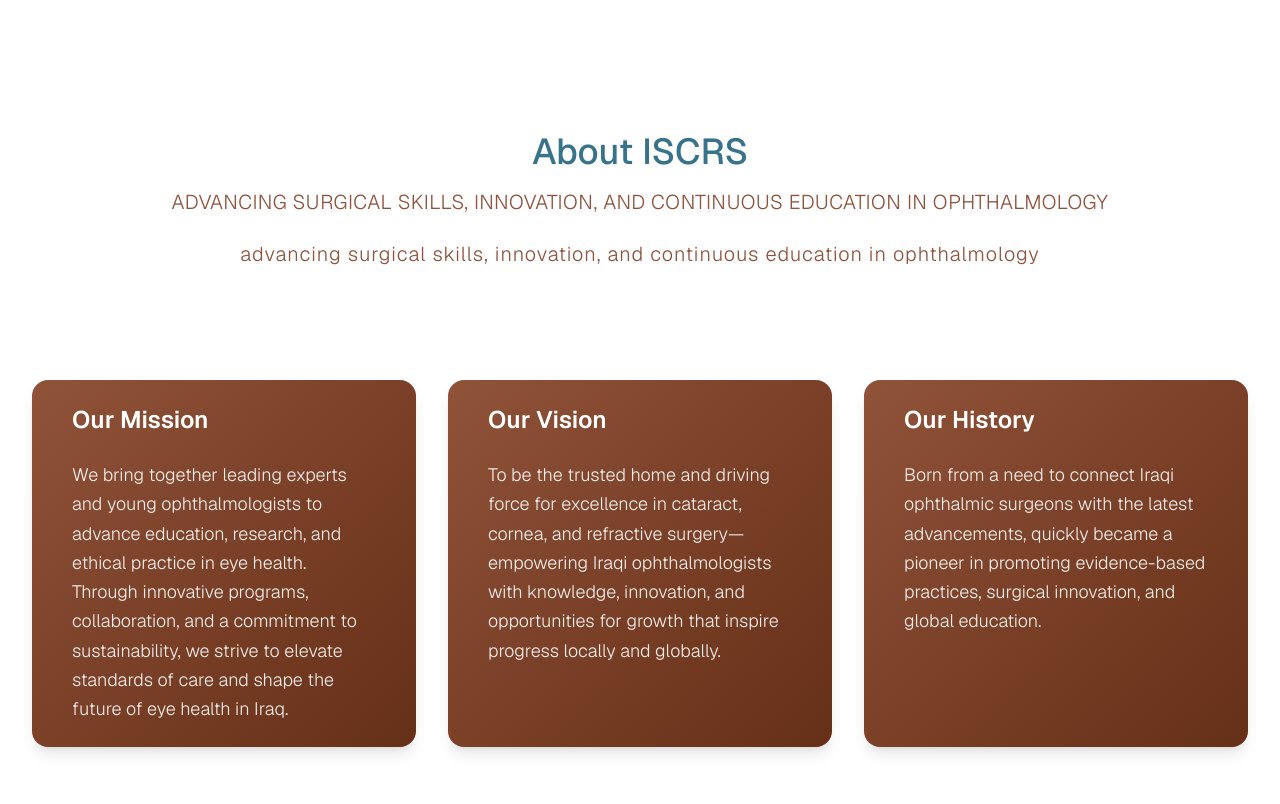
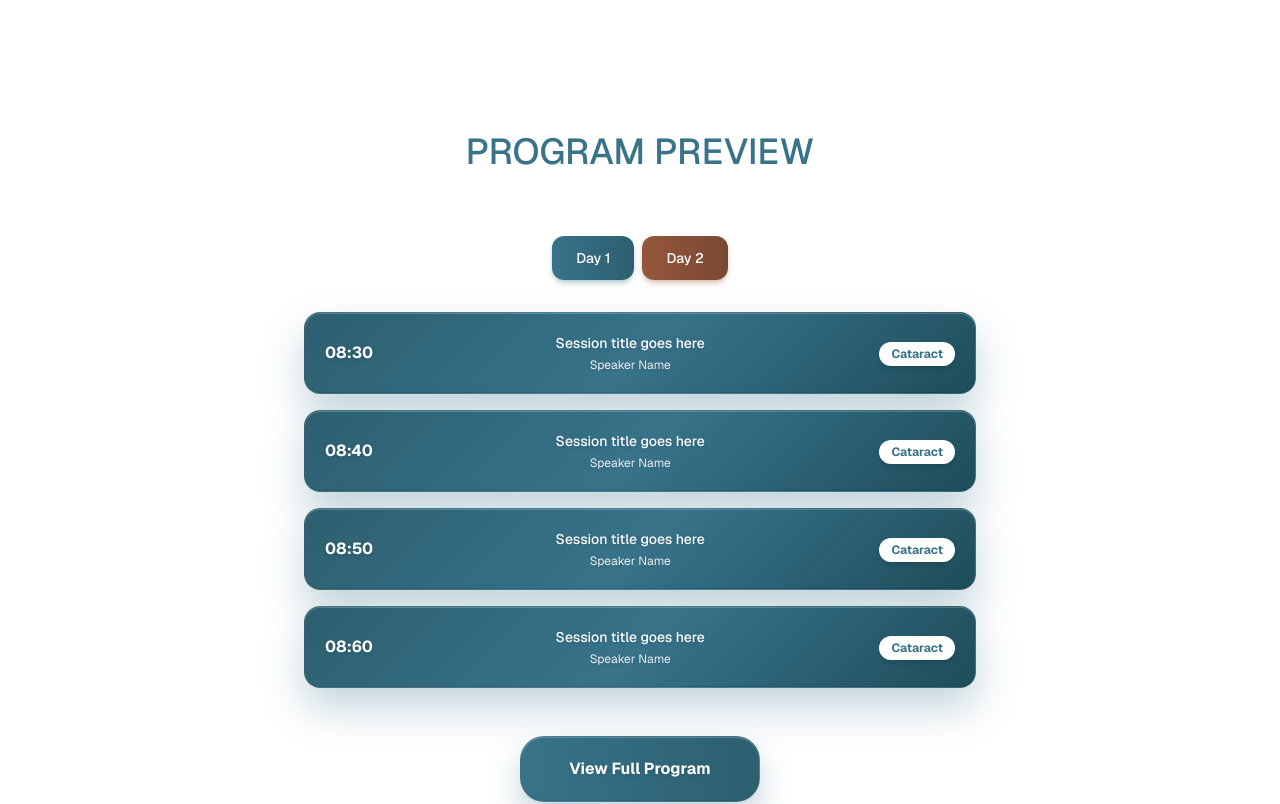
Before and after one commit to KAPITA-TECH/ISCRS, a Next.js app: page / in a window 1280 px wide. Shown: the part 1400-2204 px from the top of the page. Built offline with nearby package versions, Linux system fonts and the light colour scheme.

Commit message:
Add ProgramPreview component to homepage layout

```diff
--- a/src/app/page.tsx
+++ b/src/app/page.tsx
@@ -1,7 +1,8 @@
-import Header from '@/components/Header';
-import Hero from '@/components/Hero';
-import InternationalSpeakers from '@/components/InternationalSpeakers';
-import AboutISCRS from '@/components/AboutISCRS';
+import Header from "@/components/Header";
+import Hero from "@/components/Hero";
+import InternationalSpeakers from "@/components/InternationalSpeakers";
+import ProgramPreview from "@/components/ProgramPreview";
+import AboutISCRS from "@/components/AboutISCRS";
 
 export default function Home() {
   return (
@@ -9,6 +10,7 @@
       <Header />
       <Hero />
       <InternationalSpeakers />
+      <ProgramPreview />
       <AboutISCRS />
     </main>
   );
--- /dev/null
+++ b/src/components/ProgramPreview.tsx
@@ -0,0 +1,189 @@
+"use client";
+
+import React, { useState } from "react";
+
+interface ScheduleItem {
+  id: number;
+  time: string;
+  sessionTitle: string;
+  speakerName: string;
+  tag: string;
+}
+
+const day1Schedule: ScheduleItem[] = [
+  {
+    id: 1,
+    time: "08:30",
+    sessionTitle: "Session title goes here",
+    speakerName: "Speaker Name",
+    tag: "Cataract",
+  },
+  {
+    id: 2,
+    time: "08:40",
+    sessionTitle: "Session title goes here",
+    speakerName: "Speaker Name",
+    tag: "Cataract",
+  },
+  {
+    id: 3,
+    time: "08:50",
+    sessionTitle: "Session title goes here",
+    speakerName: "Speaker Name",
+    tag: "Cataract",
+  },
+  {
+    id: 4,
+    time: "08:60",
+    sessionTitle: "Session title goes here",
+    speakerName: "Speaker Name",
+    tag: "Cataract",
+  },
+];
+
+const day2Schedule: ScheduleItem[] = [
+  {
+    id: 1,
+    time: "09:00",
+    sessionTitle: "Advanced Techniques Session",
+    speakerName: "Dr. Sarah Johnson",
+    tag: "Cataract",
+  },
+  {
+    id: 2,
+    time: "09:30",
+    sessionTitle: "Innovation in Surgery",
+    speakerName: "Prof. Michael Chen",
+    tag: "Cataract",
+  },
+  {
+    id: 3,
+    time: "10:00",
+    sessionTitle: "Case Studies Review",
+    speakerName: "Dr. Maria Rodriguez",
+    tag: "Cataract",
+  },
+  {
+    id: 4,
+    time: "10:30",
+    sessionTitle: "Future Perspectives",
+    speakerName: "Prof. Ahmed Hassan",
+    tag: "Cataract",
+  },
+];
+
+const ProgramPreview = () => {
+  const [activeDay, setActiveDay] = useState<1 | 2>(1);
+
+  const currentSchedule = activeDay === 1 ? day1Schedule : day2Schedule;
+
+  return (
+    <>
+      {/* White space gap */}
+      <div className="h-6 lg:h-8 bg-white"></div>
+
+      <section className="pt-4 pb-16 lg:pt-6 lg:pb-24 bg-white">
+        <div className="w-full max-w-7xl mx-auto px-4 sm:px-6 lg:px-8">
+          {/* Section Title */}
+          <div className="flex justify-center w-full mb-12 lg:mb-16">
+            <h2 className="text-3xl lg:text-4xl font-medium text-[#38738a] text-center">
+              PROGRAM PREVIEW
+            </h2>
+          </div>
+
+          {/* Day Toggle Buttons */}
+          <div className="flex justify-center mb-6 lg:mb-8">
+            <div className="flex gap-2">
+              <button
+                onClick={() => setActiveDay(1)}
+                className={`px-6 py-3 font-medium text-sm transition-all duration-300 rounded-xl shadow-md hover:shadow-lg transform hover:scale-105 ${
+                  activeDay === 1
+                    ? "bg-gradient-to-r from-[#38738a] to-[#2d5f6f] text-white shadow-[#38738a]/30"
+                    : "bg-gradient-to-r from-[#94573d] to-[#7a4832] text-white hover:from-[#7a4832] hover:to-[#633c29] shadow-[#94573d]/30"
+                }`}
+              >
+                Day 1
+              </button>
+              <button
+                onClick={() => setActiveDay(2)}
+                className={`px-6 py-3 font-medium text-sm transition-all duration-300 rounded-xl shadow-md hover:shadow-lg transform hover:scale-105 ${
+                  activeDay === 2
+                    ? "bg-gradient-to-r from-[#38738a] to-[#2d5f6f] text-white shadow-[#38738a]/30"
+                    : "bg-gradient-to-r from-[#94573d] to-[#7a4832] text-white hover:from-[#7a4832] hover:to-[#633c29] shadow-[#94573d]/30"
+                }`}
+              >
+                Day 2
+              </button>
+            </div>
+          </div>
+
+          {/* Schedule List */}
+          <div className="max-w-2xl mx-auto space-y-4">
+            {currentSchedule.map((item) => (
+              <div
+                key={item.id}
+                className="bg-gradient-to-r from-[#2d5f6f] via-[#38738a] to-[#1e4d5b] rounded-2xl p-4 lg:p-5 flex items-center justify-between text-white shadow-xl hover:shadow-2xl transition-all duration-300 hover:scale-[1.02] border border-white/10 relative overflow-hidden group"
+                style={{
+                  background: `linear-gradient(135deg, #2d5f6f 0%, #38738a 50%, #1e4d5b 100%)`,
+                  boxShadow: `
+                    0 20px 40px rgba(56,115,138,0.3),
+                    inset 0 1px 0 rgba(255,255,255,0.2),
+                    inset 0 -1px 0 rgba(0,0,0,0.1)
+                  `,
+                }}
+              >
+                {/* Shine overlay */}
+                <div className="absolute inset-0 bg-gradient-to-r from-transparent via-white/5 to-transparent opacity-0 group-hover:opacity-100 transition-opacity duration-500 transform -skew-x-12 group-hover:animate-pulse"></div>
+                {/* Left: Time */}
+                <div className="flex-shrink-0 w-14 relative z-10">
+                  <span className="text-base font-bold drop-shadow-sm">
+                    {item.time}
+                  </span>
+                </div>
+
+                {/* Center: Session Info */}
+                <div className="flex-1 mx-3 text-center relative z-10">
+                  <div className="text-sm font-medium mb-1 drop-shadow-sm">
+                    {item.sessionTitle}
+                  </div>
+                  <div className="text-xs opacity-90 drop-shadow-sm">
+                    {item.speakerName}
+                  </div>
+                </div>
+
+                {/* Right: Tag */}
+                <div className="flex-shrink-0 relative z-10">
+                  <span className="bg-white text-[#38738a] px-3 py-1 rounded-full text-xs font-bold shadow-md hover:shadow-lg transform hover:scale-105 transition-all duration-200">
+                    {item.tag}
+                  </span>
+                </div>
+              </div>
+            ))}
+          </div>
+
+          {/* View Full Program Button */}
+          <div className="flex justify-center mt-8 lg:mt-12">
+            <button
+              className="bg-gradient-to-r from-[#38738a] to-[#2d5f6f] text-white px-10 py-4 lg:px-12 lg:py-5 rounded-3xl font-bold text-sm lg:text-base hover:from-[#2d5f6f] hover:to-[#1e4d5b] transition-all duration-300 hover:scale-105 shadow-2xl hover:shadow-[0_20px_40px_rgba(56,115,138,0.4)] border border-white/10 relative overflow-hidden group"
+              style={{
+                boxShadow: `
+                  0 15px 30px rgba(56,115,138,0.3),
+                  inset 0 1px 0 rgba(255,255,255,0.2),
+                  inset 0 -1px 0 rgba(0,0,0,0.1)
+                `,
+              }}
+            >
+              <span className="relative z-10 drop-shadow-sm">
+                View Full Program
+              </span>
+              {/* Button shine effect */}
+              <div className="absolute inset-0 bg-gradient-to-r from-transparent via-white/10 to-transparent opacity-0 group-hover:opacity-100 transition-opacity duration-300 transform -skew-x-12"></div>
+            </button>
+          </div>
+        </div>
+      </section>
+    </>
+  );
+};
+
+export default ProgramPreview;
```
